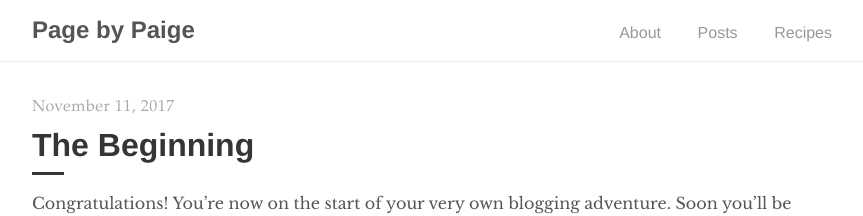
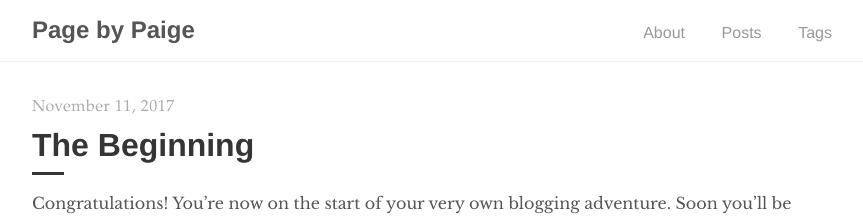
Before and after one commit to APHarrington/apharrington.github.io, a Jekyll site: the page built from index.html, in a window 1280 px wide. Shown: the top 216 px of the page, without its empty margins (208-1071 px from the left). Built offline with Jekyll 4.4.1, drawn with Linux system fonts in a browser that asks for light colours; the list of posts is cut into pages by our own code.

Commit message:
Update default.html

```diff
--- a/_layouts/default.html
+++ b/_layouts/default.html
@@ -12,7 +12,7 @@
         <ul>
           <li><a href="{{ '/about' | prepend: site.baseurl }}">About</a></li>
           <li><a href="{{ site.baseurl }}/">Posts</a></li>
-          <li><a href="{{ site.baseurl }}/">Recipes</a></li>
+          <li><a href="{{ site.baseurl }}/">Tags</a></li>
         </ul>
     </div>
   </nav>
```
